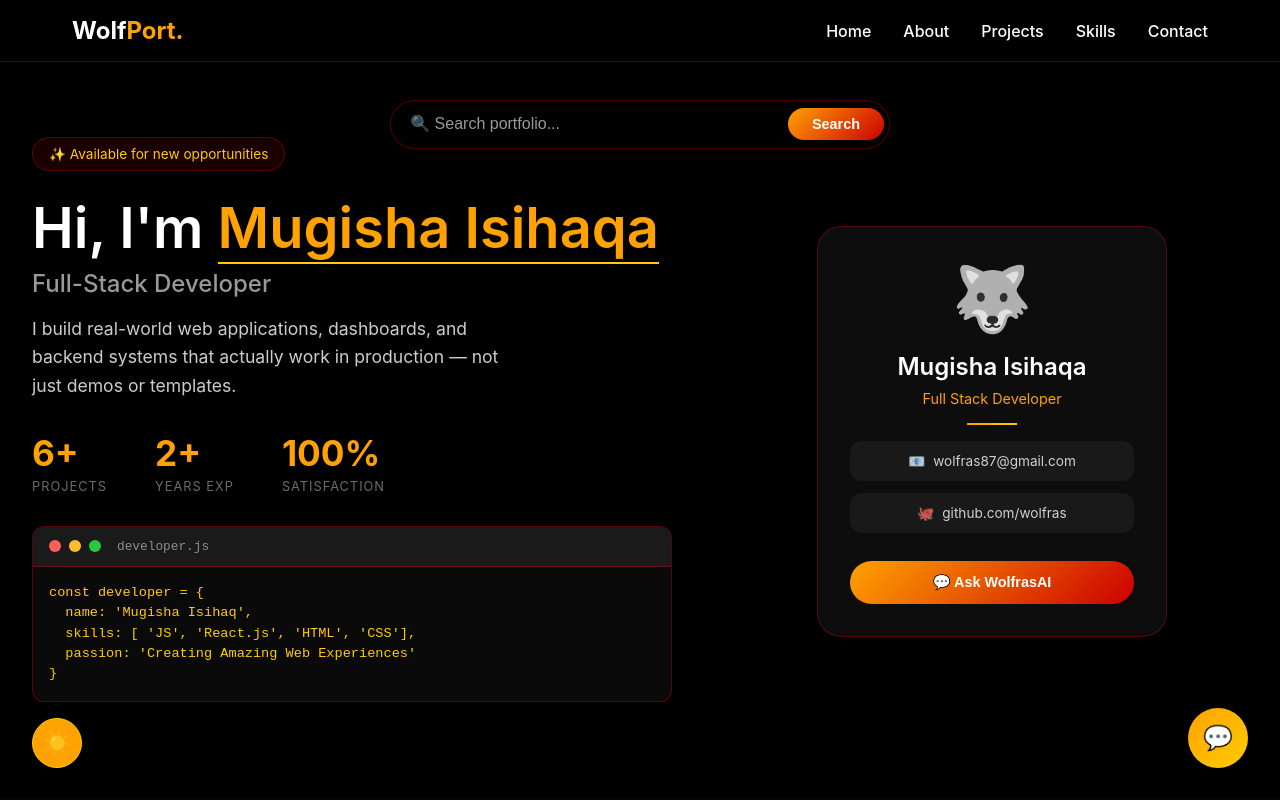
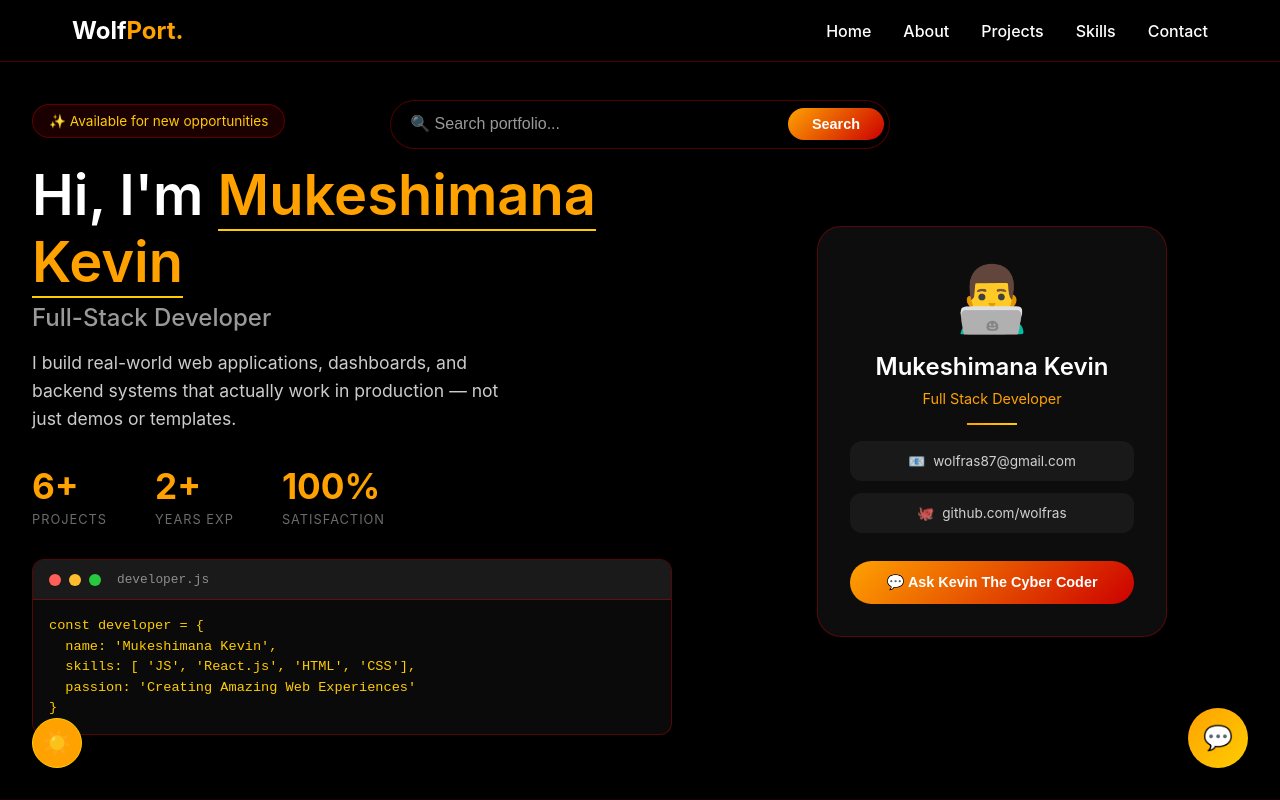
Before and after one commit to wolfras/wolfport, a React (Vite) app in the folder front-end/: page / in a window 1280 px wide. Shown: the top 800 px of the page. Built offline with nearby package versions, Linux system fonts and the light colour scheme.

Commit message:
feat: rebrand home page hero and profile to Mukeshimana Kevin

```diff
--- a/front-end/src/pages/Homepage.jsx
+++ b/front-end/src/pages/Homepage.jsx
@@ -7,7 +7,7 @@ const HomePage = ({ onScrollToContact }) => {
   const [showResults, setShowResults] = useState(false);
 
   const codeString = `const developer = {
-  name: 'Mugisha Isihaq',
+  name: 'Mukeshimana Kevin',
   skills: [ 'JS', 'React.js', 'HTML', 'CSS'],
   passion: 'Creating Amazing Web Experiences'
 }`;
@@ -25,7 +25,7 @@ const HomePage = ({ onScrollToContact }) => {
 
     // Search through projects
     const projects = [
-      { name: 'Wolfras AI', type: 'Project', link: '#projects' },
+      { name: 'Kevin The Cyber Coder AI', type: 'Project', link: '#projects' },
       { name: 'Islamic Knowledge Hub', type: 'Project', link: '#projects' },
       { name: 'Intruder App', type: 'Project', link: '#projects' },
       { name: 'Web Blocker', type: 'Project', link: '#projects' },
@@ -155,7 +155,7 @@ const HomePage = ({ onScrollToContact }) => {
           <div className="hero-badge">✨ Available for new opportunities</div>
 
           <h1>
-            Hi, I'm <span className="highlight">Mugisha Isihaqa</span>
+            Hi, I'm <span className="highlight">Mukeshimana Kevin</span>
           </h1>
 
           <h2 className="hero-title">Full-Stack Developer</h2>
@@ -196,8 +196,8 @@ const HomePage = ({ onScrollToContact }) => {
         {/* Right Column - Profile Card */}
         <div className="hero-right">
           <div className="profile-card">
-            <div className="profile-icon">🐺</div>
-            <h3>Mugisha Isihaqa</h3>
+            <div className="profile-icon">👨‍💻</div>
+            <h3>Mukeshimana Kevin</h3>
             <p className="profile-title">Full Stack Developer</p>
             <div className="profile-divider"></div>
             <div className="profile-email">
@@ -212,7 +212,7 @@ const HomePage = ({ onScrollToContact }) => {
               const chatbotBtn = document.querySelector('.chatbot-toggle');
               if (chatbotBtn) chatbotBtn.click();
             }}>
-              💬 Ask WolfrasAI
+              💬 Ask Kevin The Cyber Coder
             </button>
           </div>
         </div>
```
